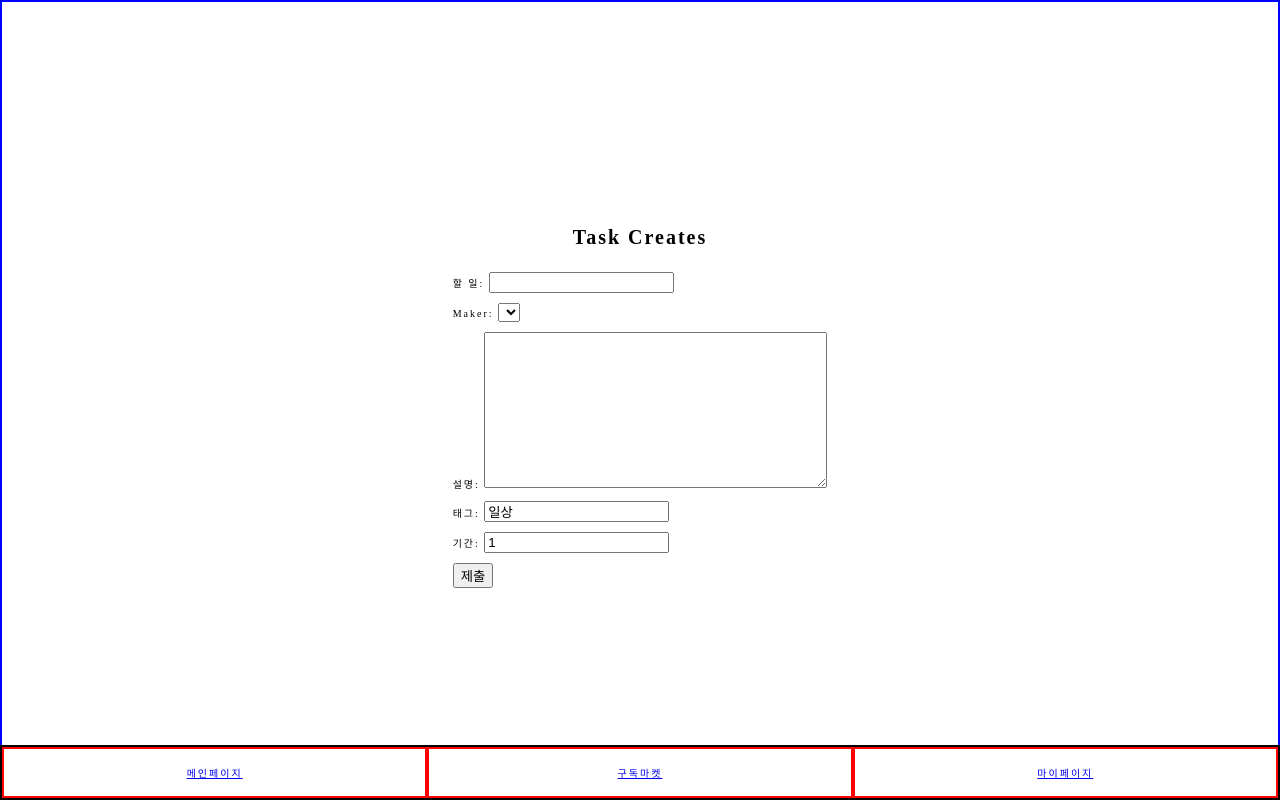
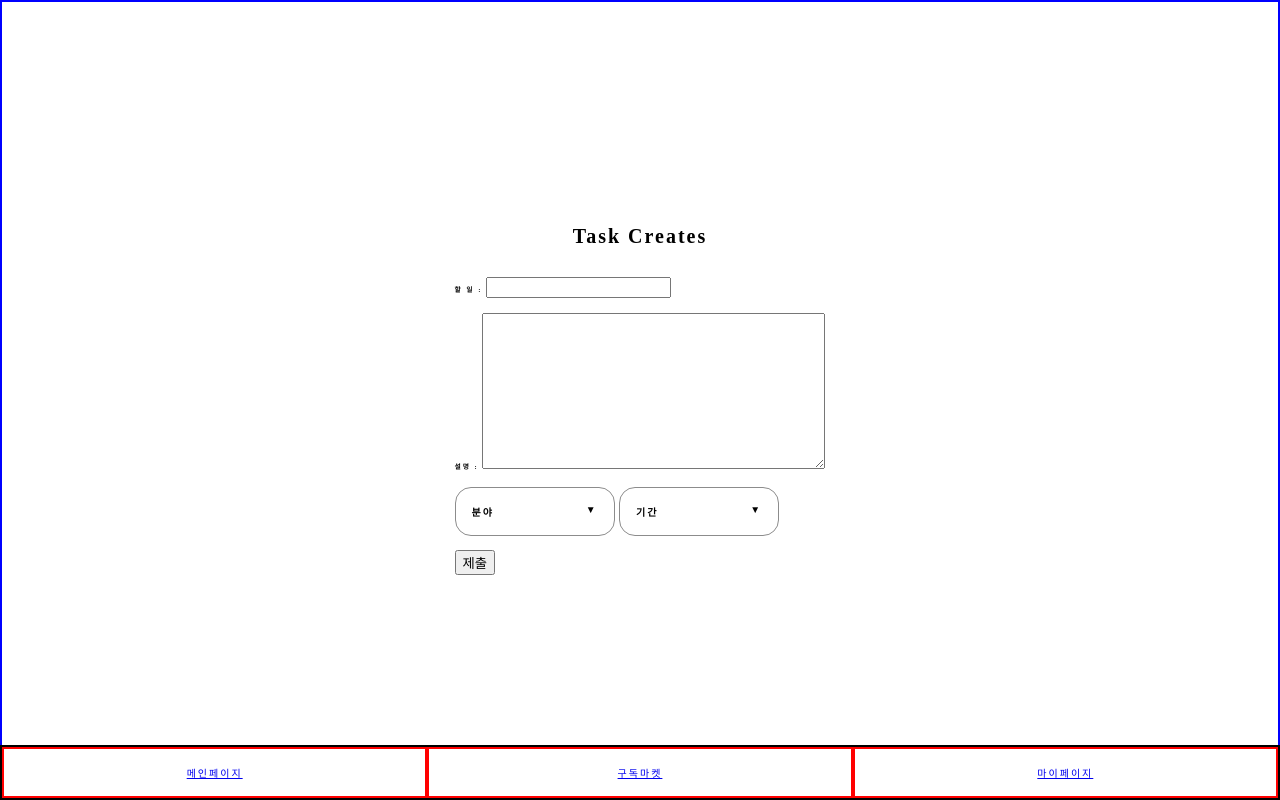
Before and after one commit to Tedhoon/LittleAchievement, a Django app: page /taskcreate/create/ in a window 1280 px wide. Run offline with Django 3.2, Linux system fonts and the light colour scheme; lists and menus that the app fills with data are empty; parts of the project's set-up code (start-up, migrations or seed data) failed here and were passed over.

Commit message:
[mdf] Task create Page render change display inut field

```diff
--- a/LittleAchievement/taskcreate/static/css/task.css
+++ b/LittleAchievement/taskcreate/static/css/task.css
@@ -1,8 +1,87 @@
 .task_create_btn{
     position: absolute;
-    right:1rem;
-    bottom:1rem;
+    right:3rem;
+    bottom:5rem;
     border:2px solid green;
     border-radius: 20px;
+    width:50px;
+    height:50px;
+    border-radius: 50%;
 
 }
+
+
+/* 드롭다운 구현 */
+.dropdown,.dropdown2{
+    display: inline-block;
+    width: 10rem;
+    padding:1rem;
+    box-sizing:border-box;
+
+    border-radius: 1rem;
+    border:solid 1px #8c8c8c;
+    background-color: white;
+
+    position: relative;
+    cursor:pointer;
+
+}
+
+.dropdown_display,.dropdown2_display{
+    display: flex;
+    justify-content: space-between;
+    font-weight: bold;
+}
+
+.dropdown_itembox,.dropdown2_itembox{
+    background-color: white;
+    border:solid 1px #8c8c8c;
+    border-radius: 1rem;
+    position: absolute;
+
+    margin-top:1rem;
+    margin-left:-1rem;
+
+    box-sizing:border-box;
+    width:100%;
+
+    overflow: hidden;
+    display: none;
+    z-index:5;
+}
+.dropdown2_height{
+    height:10rem;
+    overflow-y: scroll;
+}
+
+::-webkit-scrollbar {
+  width: 0.5rem; /* 세로축 스크롤바 길이 */
+  /* height: 1rem; 가로축 스크롤바 길이 */
+    left:-1rem;
+}
+::-webkit-scrollbar-track-piece {
+  background-color: #ffffff;
+}
+::-webkit-scrollbar-thumb {
+  border-radius: 1rem;
+  background-color: #ccc;
+}
+
+
+
+.dropdown_item,.dropdown2_item{
+    padding:1rem;
+}
+
+.dropdown_item:hover,.dropdown2_item:hover{
+    background-color: #e7e7e7;
+}
+
+.show{
+    display: inline-block;
+
+}
+
+#id_period{
+    display: none;
+}
--- /dev/null
+++ b/LittleAchievement/taskcreate/static/js/task.js
@@ -0,0 +1,28 @@
+document.querySelector('.dropdown').addEventListener('click', () => {
+    document.querySelector('.dropdown_itembox').classList.toggle('show')
+})
+
+drop_item = document.querySelectorAll('.dropdown_item')
+
+
+Array.from(drop_item).forEach(item => {
+    item.addEventListener('click', () => {
+        document.querySelector('.dropdown_display').innerHTML = this.event.target.innerHTML + '<span>▼</span>'
+        document.querySelector('#id_tags').value = this.event.target.innerHTML
+    })
+})
+
+
+document.querySelector('.dropdown2').addEventListener('click', () => {
+    document.querySelector('.dropdown2_itembox').classList.toggle('show')
+})
+
+drop_item = document.querySelectorAll('.dropdown2_item')
+
+
+Array.from(drop_item).forEach(item => {
+    item.addEventListener('click', () => {
+        document.querySelector('.dropdown2_display').innerHTML = this.event.target.innerHTML + '<span>▼</span>'
+        document.querySelector('#id_period').value = parseInt(this.event.target.innerHTML)
+    })
+})
--- a/LittleAchievement/taskcreate/templates/taskcreate.html
+++ b/LittleAchievement/taskcreate/templates/taskcreate.html
@@ -10,7 +10,39 @@
     <h1> Task Creates</h1>
     <form method="POST">
         {%csrf_token%}
-        {{form.as_p}}
-        <button type="submit"> 제출 </button>
+        {% for field in form %}
+            {%if not field.label == "Maker" and not field.label == "태그" and not field.label == "기간"  %}
+            <h6>{{field.label}} : {{field}}</h6>
+
+            {%endif%}
+        {%endfor%}
+        <input type="hidden" name="maker" value="{{request.user.id}}" />
+
+        <div class="dropdown">
+            <input id="id_tags" type="hidden" name="tags" value="일상" />
+            <div class="dropdown_display"> 분야 <span>▼</span></div>
+            <div class="dropdown_itembox">
+                {%for category in task_category %}
+                    <div class="dropdown_item">{{category}}</div>
+                {%endfor%}
+            </div>
+        </div>
+
+        <div class="dropdown2">
+            <input id ="id_period" type="number" name="period" value= 0 />
+
+            <div class="dropdown2_display"> 기간 <span>▼</span></div>
+            <div class="dropdown2_itembox dropdown2_height">
+                {% for day in period %}
+                <div class="dropdown2_item">{{day}}일 동안</div>
+                {%endfor%}
+
+            </div>
+        </div>
+
+        <h5><button type="submit"> 제출 </button></h5>
     </form>
+
+    <script type="text/javascript" src="{% static 'js/task.js'%}"></script>
+
 {%endblock%}
--- a/LittleAchievement/taskcreate/views.py
+++ b/LittleAchievement/taskcreate/views.py
@@ -13,6 +13,15 @@ class TaskCreate(CreateView):
     fields = ['name','maker','desc','tags','period']
     template_name = 'taskcreate.html'
     success_url = reverse_lazy('tasklist')
+
+
+
+    def get_context_data(self, **kwargs):
+        context = super().get_context_data(**kwargs)
+        context['task_category'] = ['일상', '스포츠', '교육', '감사']
+        context['period'] = range(1,31)
+        return context
+
 
 class TaskList(ListView):
     model = CommonTask
```
